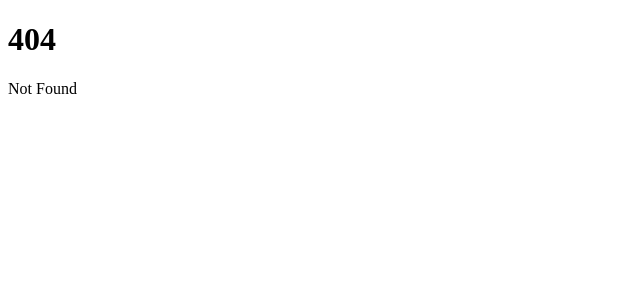
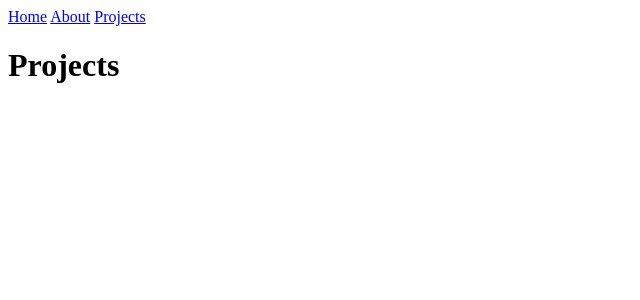
Before and after one commit to EmilSabri/EmilSabri, a SvelteKit app: page /projects in a window 1280 px wide. Before the commit this address had no page. Shown: the top 300 px of the page, without its empty margins (0-640 px from the left). Built offline with nearby package versions, Linux system fonts and the light colour scheme.

Commit message:
Basic routes

```diff
--- /dev/null
+++ b/src/routes/+layout.svelte
@@ -0,0 +1,8 @@
+<nav>
+    <a href="/">Home</a>
+    <a href="/about">About</a>
+    <a href="/projects">Projects</a>
+    <!-- <a href="/roadmap">Roadmap</a> -->
+</nav>
+
+<slot></slot>
--- /dev/null
+++ b/src/routes/about/+page.svelte
@@ -0,0 +1 @@
+<h1>About</h1>
--- /dev/null
+++ b/src/routes/projects/+page.svelte
@@ -0,0 +1 @@
+<h1>Projects</h1>
```
Also changed, not shown: src/routes/+page.svelte (+7 -2 lines), 1 other file (tests, documents, lock files or other folders).
